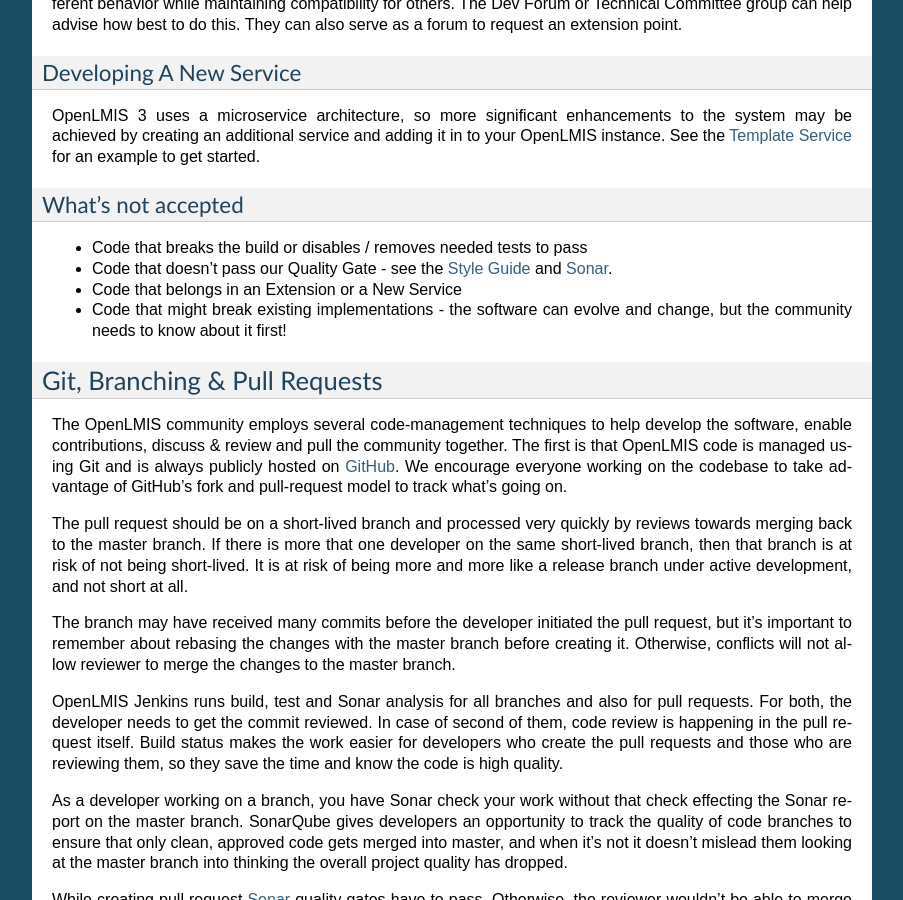
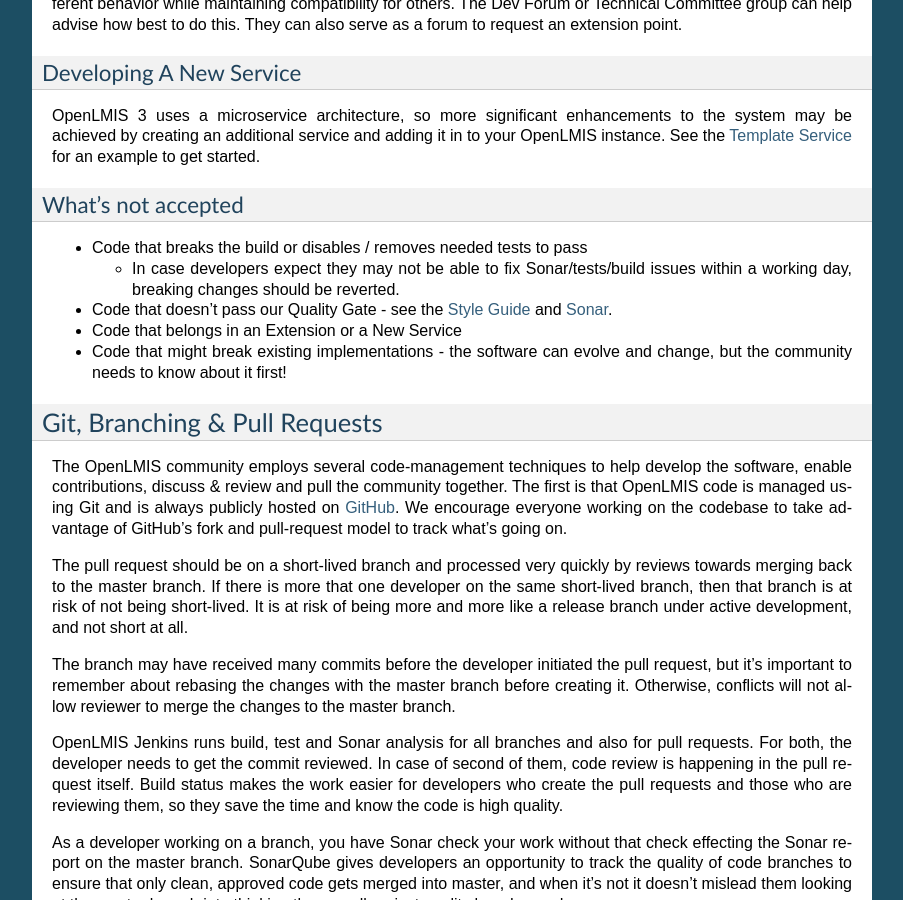
Before and after one commit to OpenLMIS/openlmis-ref-distro, a Sphinx documentation site: the page built from docs/source/contribute/contributionGuide.md, in a window 1280 px wide and 900 px high, scrolled down 3741 px. Shown: the whole window, without its empty margins (198-1101 px from the left). Built offline with Sphinx 7.4.7, drawn with Linux system fonts in a browser that asks for light colours; pages that are not in the unit, such as notebooks, are missing from menus.

Commit message:
Updated contribution guide to include info about reverting changes

```diff
--- a/docs/source/contribute/contributionGuide.md
+++ b/docs/source/contribute/contributionGuide.md
@@ -154,6 +154,7 @@
 ### What's not accepted
 
 * Code that breaks the build or disables / removes needed tests to pass
+  * In case developers expect they may not be able to fix Sonar/tests/build issues within a working day, breaking changes should be reverted.
 * Code that doesn't pass our Quality Gate - see the [Style Guide](https://github.com/OpenLMIS/openlmis-template-service/blob/master/STYLE-GUIDE.md)
 and [Sonar](http://sonar.openlmis.org/).
 * Code that belongs in an Extension or a New Service
```
